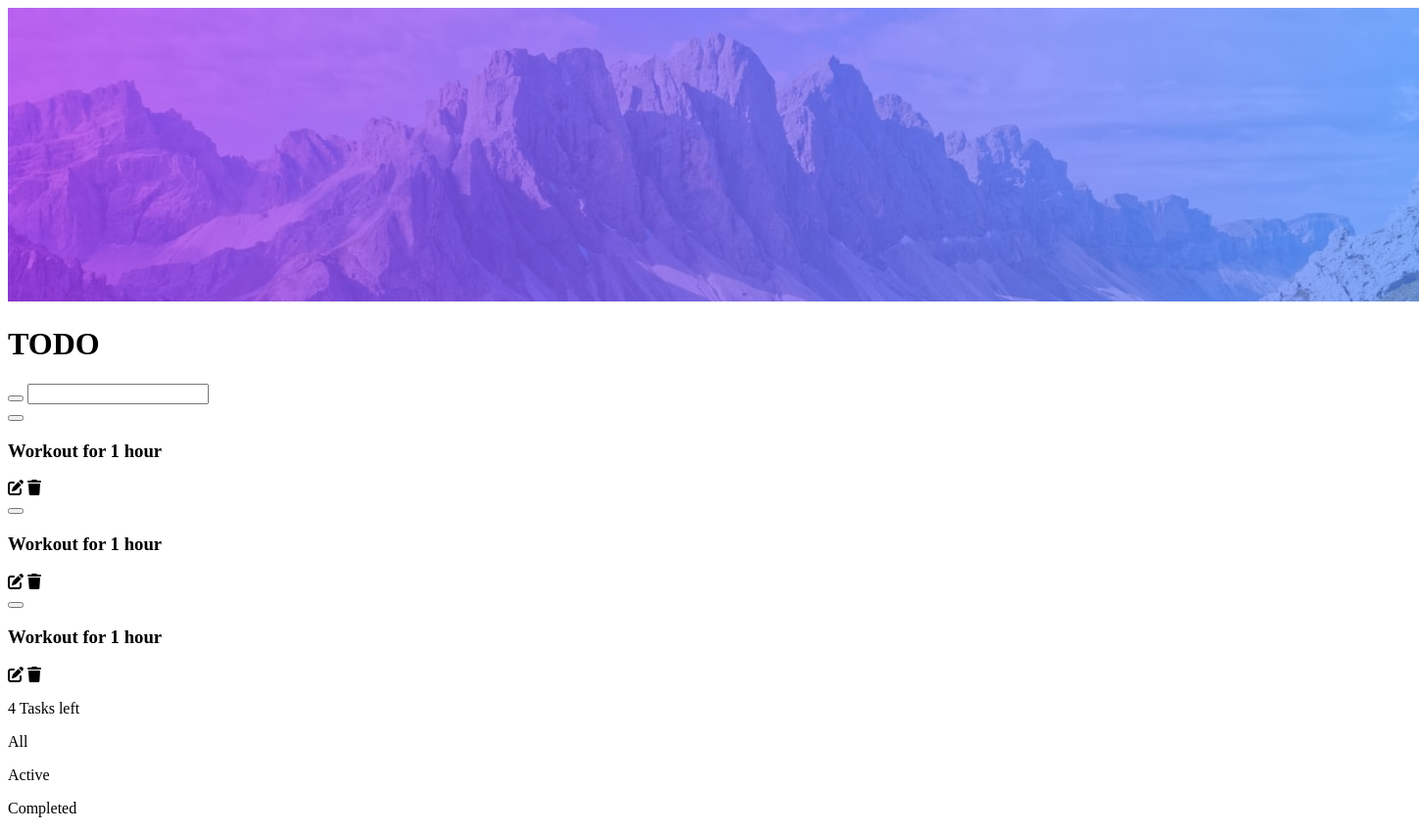
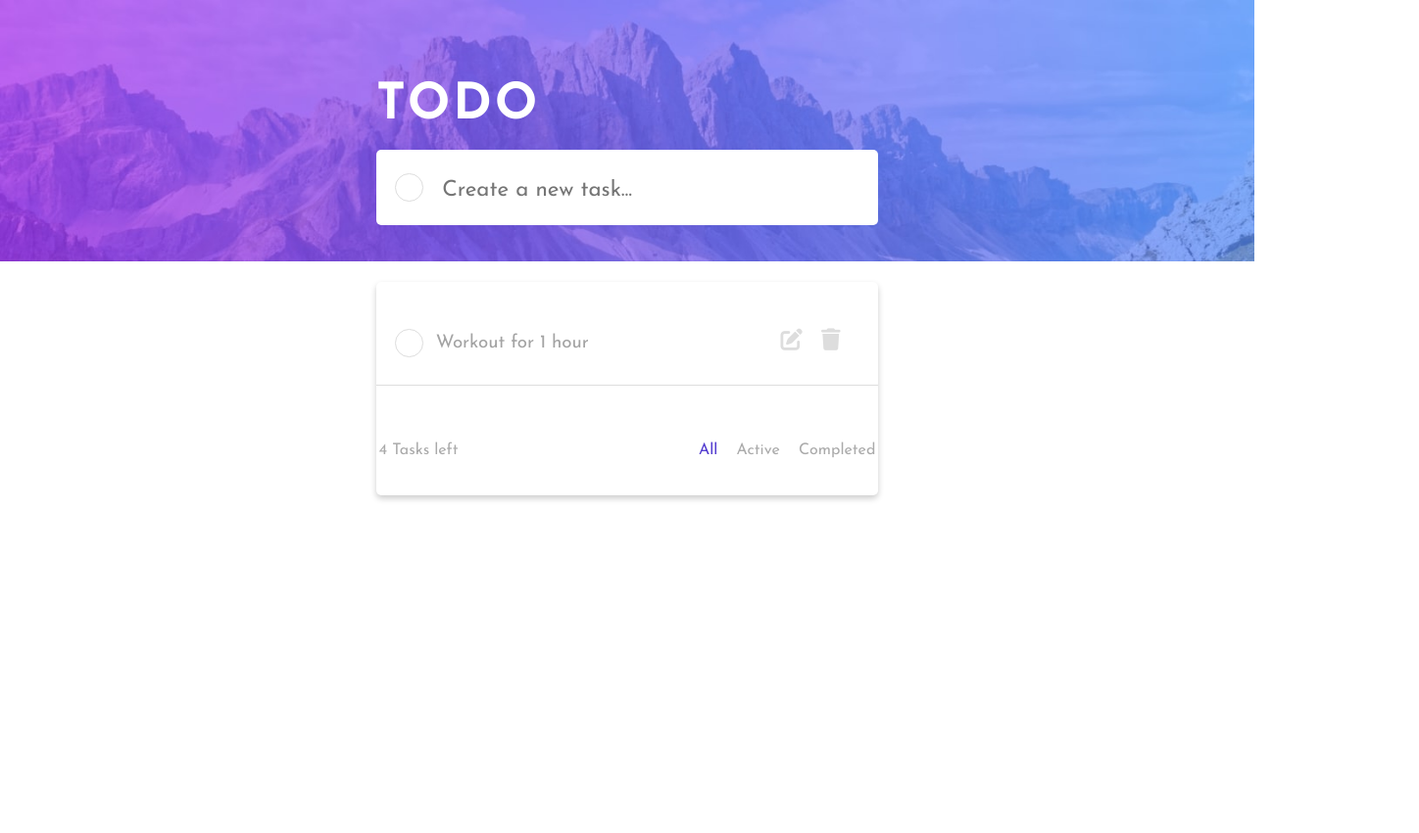
Before and after one commit to GSG-G11/G-B-Todo-Abed, a plain HTML site: page index.html in a window 1280 px wide. Shown: the whole page at 98% size, 1448 px wide, since content can reach past the window. After the commit the page ends 800 px from the top, so only its background shows below. Drawn offline with Linux system fonts and the light colour scheme.

Commit message:
Styled with CSS

```diff
--- a/css/style.css
+++ b/css/style.css
@@ -0,0 +1,139 @@
+* {
+  padding: 0;
+  margin: 0;
+  box-sizing: border-box;
+  font-family: 'Josefin Sans', sans-serif;
+}
+
+.banner-img {
+  width: 100%;
+  position: absolute;
+  top: 0;
+  z-index: -1;
+}
+
+.container {
+  width: 40%;
+  margin: auto;
+  margin-top: 5.2rem;
+  display: flex;
+  flex-direction: column;
+  gap: 1.2rem;
+}
+
+.logo {
+  letter-spacing: 3px;
+  font-size: 3.2rem;
+  font-weight: 700;
+  color: #fff;
+}
+
+.input-form {
+  width: 100%;
+  height: 4.8rem;
+  border-radius: 5px;
+  background-color: #fff;
+  display: flex;
+  align-items: center;
+  gap: 1.2rem;
+}
+
+.add-task-input {
+  height: 75%;
+  width: 50%;
+  outline: none;
+  border: none;
+  margin-top: 0.4rem;
+  font-size: 1.4rem;
+}
+
+.btn {
+  width: 1.8rem;
+  height: 1.8rem;
+  border-radius: 50%;
+  outline: none;
+  background-color: #fff;
+  border: #ddd solid 1px;
+  margin-left: 1.2rem;
+  cursor: pointer;
+  transition: all 0.2s ease-in-out;
+}
+
+.btn:hover {
+  border: #513acf solid 2px;
+}
+
+.tasks-list {
+  background-color: #fff;
+  margin-top: 2.4rem;
+  margin-bottom: 1.2rem;
+  border-radius: 5px;
+  box-shadow: 0 0.2rem 0.4rem rgba(0, 0, 0, 0.2);
+  display: flex;
+  flex-direction: column;
+  gap: 2.4rem;
+  padding: 1.2rem 0;
+}
+
+.tasks {
+  display: flex;
+  flex-direction: column;
+  gap: 1.2rem;
+}
+
+.task-row {
+  display: flex;
+  justify-content: space-between;
+  border-bottom: #ddd solid 1px;
+  padding: 1.8rem 0;
+}
+
+.task {
+  display: flex;
+  gap: 0.8rem;
+  align-items: center;
+  color: #a3a3a3;
+  font-weight: 400;
+}
+
+.task h3 {
+  font-weight: 400;
+}
+
+.task-options {
+  display: flex;
+  gap: 1.2rem;
+  padding-right: 2.4rem;
+  color: #ddd;
+  font-size: 1.4rem;
+}
+
+.edit,
+.delete {
+  transition: color 0.2s ease-in-out;
+  cursor: pointer;
+}
+.edit:hover {
+  color: #513acf;
+}
+
+.delete:hover {
+  color: #e74c3c;
+}
+
+.task-list-footer {
+  display: flex;
+  gap: 1.2rem;
+  justify-content: center;
+  align-items: center;
+  padding: 1.2rem 0;
+  color: #aaa;
+}
+
+.footer-text:first-child {
+  flex-basis: 60%;
+}
+
+.active {
+  color: #513acf;
+}
--- a/index.html
+++ b/index.html
@@ -32,7 +32,7 @@
         <h1 class="logo">TODO</h1>
         <form action="" class="input-form">
           <button class="btn add-task-btn"></button>
-          <input type="text" class="add-task-input" />
+          <input type="text" class="add-task-input" placeholder="Create a new task..." />
         </form>
         <div class="tasks-list">
           <div class="tasks">
@@ -42,34 +42,14 @@
                 <h3>Workout for 1 hour</h3>
               </div>
               <div class="task-options">
-                <i class="fas fa-edit"></i>
-                <i class="fa fa-trash" aria-hidden="true"></i>
-              </div>
-            </div>
-            <div class="task-row">
-              <div class="task">
-                <button class="btn"></button>
-                <h3>Workout for 1 hour</h3>
-              </div>
-              <div class="task-options">
-                <i class="fas fa-edit"></i>
-                <i class="fa fa-trash" aria-hidden="true"></i>
-              </div>
-            </div>
-            <div class="task-row">
-              <div class="task">
-                <button class="btn"></button>
-                <h3>Workout for 1 hour</h3>
-              </div>
-              <div class="task-options">
-                <i class="fas fa-edit"></i>
-                <i class="fa fa-trash" aria-hidden="true"></i>
+                <i class="fas fa-edit edit"></i>
+                <i class="fa fa-trash delete" aria-hidden="true"></i>
               </div>
             </div>
           </div>
           <div class="task-list-footer">
             <p class="footer-text">4 Tasks left</p>
-            <p class="footer-text">All</p>
+            <p class="footer-text active">All</p>
             <p class="footer-text">Active</p>
             <p class="footer-text">Completed</p>
           </div>
```
